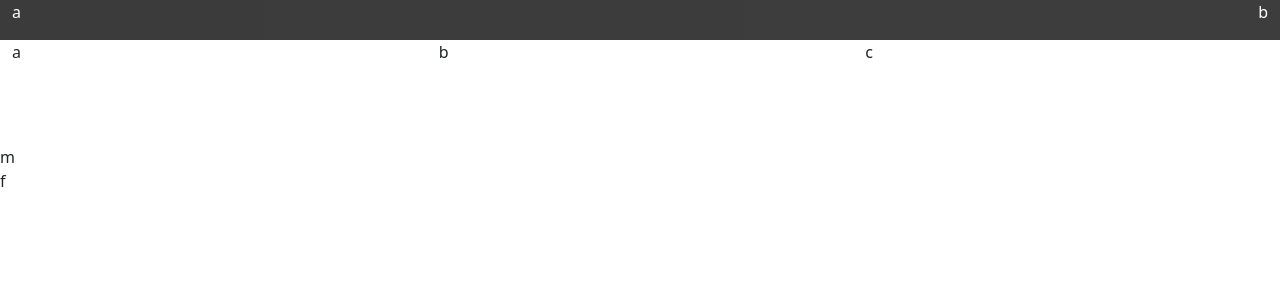
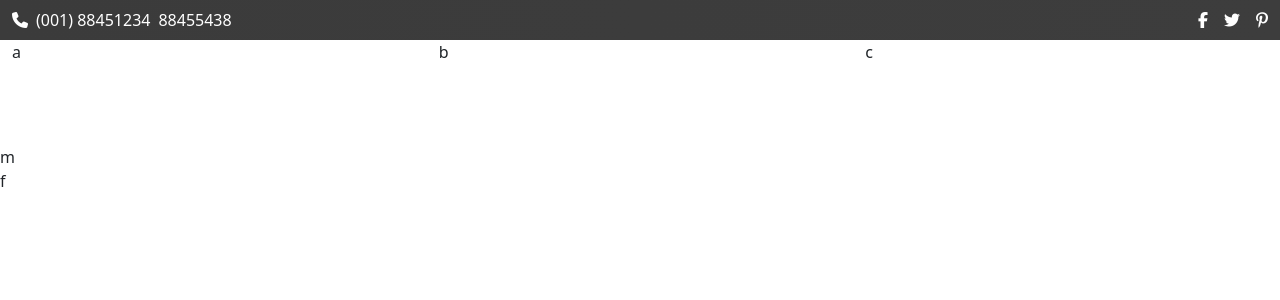
Before and after one commit to alessandrodamato/proj-html-vuejs, a Vue app: page / in a window 1280 px wide. Shown: the top 300 px of the page. Built offline with nearby package versions, Linux system fonts and the light colour scheme.

Commit message:
[add] header db, dynamic header top

```diff
--- a/src/components/Header.vue
+++ b/src/components/Header.vue
@@ -1,6 +1,11 @@
 <script>
+import { header } from '../data/db';
   export default {
-
+    data(){
+      return{
+        header
+      }
+    }
   }
 </script>
 
@@ -10,14 +15,29 @@
 
   <header>
 
-    <div class="header-top">
+    <div class="header-top text-white">
 
-      <div class="ad_container-sm container-fluid">
+      <div class="ad_container-sm container-fluid h-100">
 
-        <div class="row">
+        <div class="row h-100">
 
-          <div class="col">a</div>
-          <div class="col-auto">b</div>
+          <div class="col h-100 d-flex align-items-center">
+
+            <div class="numbers">
+              <span class="me-2"><i class="fa-solid fa-phone"></i></span>
+              <span v-for="(number, index) in header.numbers" :key="index" class="me-2">{{ number }}</span>
+            </div>
+
+          </div>
+          <div class="col-auto h-100 d-flex align-items-center">
+
+            <div class="socials">
+              <span v-for="(social, index) in header.socials" :key="index" class="ms-3">
+                <a :href="social.href" v-html="social.icon" class="text-white"></a>
+              </span>
+            </div>
+
+          </div>
 
         </div>
 
@@ -55,7 +75,6 @@
 
     .header-top{
       height: 40px;
-      color: $fill-white;
       background: linear-gradient(to left, $gray-3, #3b3b3b);
     }
 
--- a/src/data/db.js
+++ b/src/data/db.js
@@ -0,0 +1,62 @@
+const header = {
+  numbers: [
+    '(001) 88451234',
+    '88455438'
+  ],
+
+  socials: [
+    {
+      icon: '<i class="fa-brands fa-facebook-f"></i>',
+      href: 'https://www.facebook.com/'
+    },
+    {
+      icon: '<i class="fa-brands fa-twitter"></i>',
+      href: 'https://twitter.com/'
+    },
+    {
+      icon: '<i class="fa-brands fa-pinterest-p"></i>',
+      href: 'https://www.pinterest.it/'
+    },
+  ],
+
+  logo: [
+    {
+      image: 'cropped-Group-39-2x.png',
+      href: '#'
+    },
+  ],
+
+  menu: [
+    {
+      name: 'home',
+      href: '#'
+    },
+    {
+      name: 'about',
+      href: '#'
+    },
+    {
+      name: 'services',
+      href: '#'
+    },
+    {
+      name: 'showcase',
+      href: '#'
+    },
+    {
+      name: 'blog',
+      href: '#'
+    },
+    {
+      name: 'contact',
+      href: '#'
+    },
+  ],
+
+}
+
+const footer = {
+
+}
+
+export { header, footer };
```
